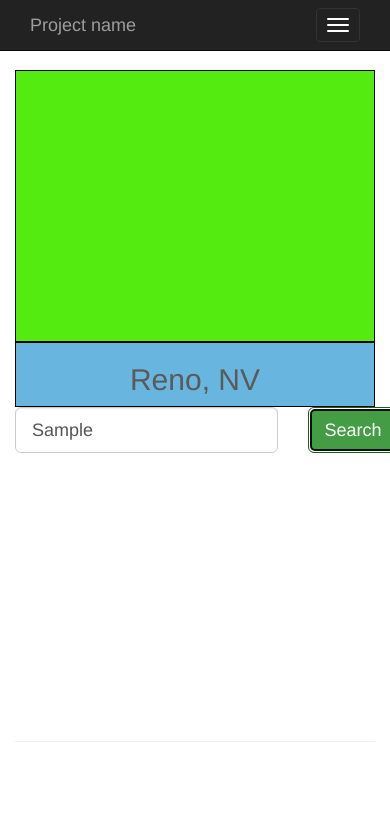
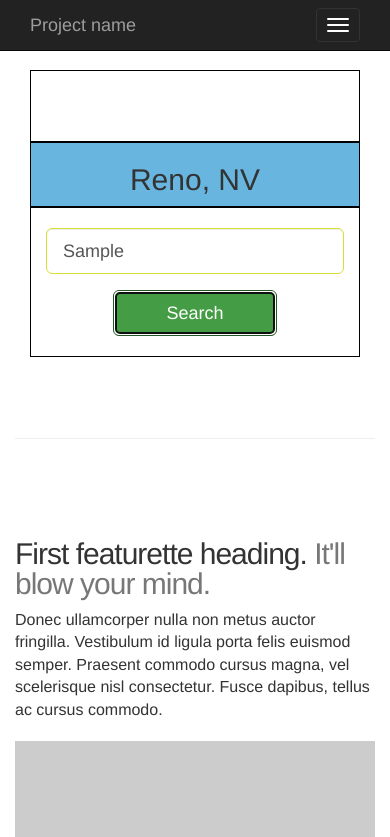
Before and after one commit to Doanvin/weather-by-burr, a website: page src/index.html in a window 390 px wide. Both pictures are taken after typing "Sample" into the empty fields and a click on the button "Search". Shown: the top 837 px of the page. Drawn offline with nearby package versions, Linux system fonts and the light colour scheme; files that its build step writes are made by us from their sources; placeholder pictures from the web are drawn by us.

Commit message:
Added event listener to search__input, clean scss, added async or defer to scripts

```diff
--- a/src/assets/js/weatherApi.js
+++ b/src/assets/js/weatherApi.js
@@ -1,24 +1,34 @@
+(document.getElementsByClassName('search__input')[0]
+    .addEventListener('keyup', (event) => {
+        event.preventDefault();
+        if (event.keyCode == 13) {
+            document.getElementsByClassName('search__button')[0].click();
+        }
+    })
+());
+
 /* exported getWeatherItem */
 function getWeatherItem() {
-    let queryText = document.getElementsByClassName('weather__query-item--start')[0].value;
+    let queryText = document.getElementsByClassName('search__input')[0].value;
     queryText = queryText.replace(/,/, '%2C').replace(/ /, '%20');
     const startUrl = 'https://query.yahooapis.com/v1/public/yql?q=select%20*%20from%20weather.forecast%20where%20woeid%20in%20(select%20woeid%20from%20geo.places(1)%20where%20text%3D%22';
     const endUrl = '%22)&format=json&env=store%3A%2F%2Fdatatables.org%2Falltableswithkeys&callback=parseWeatherItem';
-  // Format the url
+    // Format the API call url
     let url = startUrl + queryText + endUrl;
     url = url.replace(/"/, '');
-  // Create the script element that makes the api call and uses
-  // parseWeatherItem() as a callback.
+    // Create the script element that makes the api call and uses
+    // parseWeatherItem() as a callback.
     const script = document.createElement('script');
     script.type = 'text/javascript';
     script.src = url;
+    script.setAttribute('async','');
     document.body.appendChild(script);
 }
 
 /* exported parseWeatherItem */
 function parseWeatherItem (o) {
-  // Parses returned response, o, and extracts
-  // the title, links, and text of each news story.
+    // Parses returned response, o, and extracts
+    // the title, links, and text of each news story.
     const results = o.query.results.channel;
     const city = results.location.city;
     const state = results.location.region;
@@ -30,8 +40,8 @@ function parseWeatherItem (o) {
 }
 
 function createWeatherCurrent (city, state, country, currentConditions) {
-  // Takes parsed weather info and creates a div to be placed in the
-  // #weatherCurrent div. All variables passed in should be strings.
+    // Takes parsed weather info and creates a div to be placed in the
+    // .weatherCurrent div. All variables passed in should be strings.
     let location = document.getElementsByClassName('weather__location')[0];
     location.innerHTML = city + ', ' + state + '<br/>' + country;
 
@@ -40,6 +50,8 @@ function createWeatherCurrent (city, state, country, currentConditions) {
 }
 
 function createWeatherForecast (forecasts) {
+    // Takes parsed weather info and creates a div to be placed in the
+    // .weather__forecast div. Forecasts is an array of objects.
     const noForecasts = forecasts.length;
     let forecastHtml = '';
     for (let i = 0; i < noForecasts; i++) {
@@ -47,7 +59,7 @@ function createWeatherForecast (forecasts) {
         const high = forecasts[i].high;
         const low = forecasts[i].low;
         const text = forecasts[i].text;
-        forecastHtml += '<div class="weather__forecast-item col-md-2"><h3>' + day + '</h3><p>' + high + '</p><p>' + low + '</p><p>' + text + '</p></div>';
+        forecastHtml += '<div class="weather__forecast-item col-xs-6 col-sm-3 col-md-2"><h3>' + day + '</h3><p>' + high + '</p><p>' + low + '</p><p>' + text + '</p></div>';
     }
     // Remove hidden class to display weather__forecast-title div
     const forecastTitle = document.getElementsByClassName('weather__forecast-title')[0];
--- a/src/assets/scss/sections/carousel.scss
+++ b/src/assets/scss/sections/carousel.scss
@@ -1,125 +1,100 @@
-/* GLOBAL STYLES
--------------------------------------------------- */
-/* Padding below the footer and lighter body text */
+// GLOBAL STYLES
+//
+// Padding below the footer and lighter body text
 
 body {
+  // color: #5a5a5a;
   padding-bottom: 40px;
-  color: #5a5a5a;
 }
 
 
-/* CUSTOMIZE THE NAVBAR
--------------------------------------------------- */
+// CUSTOMIZE THE NAVBAR
+//
 
-/* Special class on .container surrounding .navbar, used for positioning it into place. */
+// Special class on .container surrounding .navbar, used for positioning it into place.
 .navbar-wrapper {
+  left: 0;
   position: absolute;
+  right: 0;
   top: 0;
-  right: 0;
-  left: 0;
   z-index: 20;
 }
 
-/* Flip around the padding for proper display in narrow viewports */
+// Flip around the padding for proper display in narrow viewports
 .navbar-wrapper > .container {
+  padding-left: 0;
   padding-right: 0;
-  padding-left: 0;
 }
+
 .navbar-wrapper .navbar {
+  padding-left: 15px;
   padding-right: 15px;
-  padding-left: 15px;
 }
+
 .navbar-wrapper .navbar .container {
   width: auto;
 }
 
+// MARKETING CONTENT
+//
 
-/* CUSTOMIZE THE CAROUSEL
--------------------------------------------------- */
-
-/* Carousel base class */
-.carousel {
-  height: 500px;
-  margin-bottom: 60px;
-}
-/* Since positioning the image, we need to help out the caption */
-.carousel-caption {
-  z-index: 10;
-}
-
-/* Declare heights because of positioning of img element */
-.carousel .item {
-  height: 500px;
-  background-color: #777;
-}
-.carousel-inner > .item > img {
-  position: absolute;
-  top: 0;
-  left: 0;
-  min-width: 100%;
-  height: 500px;
-}
-
-
-/* MARKETING CONTENT
--------------------------------------------------- */
-
-/* Center align the text within the three columns below the carousel */
+// Center align the text within the three columns below the carousel
 .marketing .col-lg-4 {
   margin-bottom: 20px;
   text-align: center;
 }
+
 .marketing h2 {
   font-weight: normal;
 }
+
 .marketing .col-lg-4 p {
+  margin-left: 10px;
   margin-right: 10px;
-  margin-left: 10px;
 }
 
 
-/* Featurettes
-------------------------- */
+// Featurettes
+//
 
 .featurette-divider {
-  margin: 80px 0; /* Space out the Bootstrap <hr> more */
+  margin: 80px 0; // Space out the Bootstrap <hr> more
 }
 
-/* Thin out the marketing headings */
+// Thin out the marketing headings
 .featurette-heading {
   font-weight: 300;
+  letter-spacing: -1px;
   line-height: 1;
-  letter-spacing: -1px;
 }
 
 
-/* RESPONSIVE CSS
--------------------------------------------------- */
+// RESPONSIVE CSS
+//
 
 @media (min-width: 768px) {
-  /* Navbar positioning foo */
+  // Navbar positioning foo
   .navbar-wrapper {
     margin-top: 20px;
   }
+
   .navbar-wrapper .container {
+    padding-left: 15px;
     padding-right: 15px;
-    padding-left: 15px;
-  }
-  .navbar-wrapper .navbar {
-    padding-right: 0;
-    padding-left: 0;
   }
 
-  /* The navbar becomes detached from the top, so we round the corners */
   .navbar-wrapper .navbar {
+    // The navbar becomes detached from the top, so we round the corners
     border-radius: 4px;
+    padding-left: 0;
+    padding-right: 0;
   }
 
-  /* Bump up size of carousel content */
+  // Bump up size of carousel content
   .carousel-caption p {
-    margin-bottom: 20px;
     font-size: 21px;
     line-height: 1.4;
+    margin-bottom: 20px;
   }
 
   .featurette-heading {
--- a/src/assets/scss/sections/weather.scss
+++ b/src/assets/scss/sections/weather.scss
@@ -1,41 +1,85 @@
+// Functional Variables
+$phone-heading-size: 3rem;
+$tablet-heading-size: 4rem;
+$desktop-heading-size: 5rem;
+$input-border-color: rgb(214, 222, 55);
+$panel-color-primary: rgb(104, 182, 224);
+
+// Descriptive Variables
+$black: #000;
+
+@mixin border {
+  border: 1px solid $black;
+}
+
+@mixin block-margin {
+  margin-left: auto;
+  margin-right: auto;
+}
+
 .weather {
-  height: 70vh;
-  margin: 7rem auto 0;
+  margin-top: 7rem;
 
-  .weather__padding {
-    background: rgb(84, 235, 16);
-    border: 1px solid black;
-    padding-top: 25rem;
+  &__search {
+    border: 1px solid;
+
   }
 
-  .weather__current {
-    background: rgb(104, 182, 224);
-    border: 1px solid black;
-    margin-left: auto;
-    margin-right: auto;
+  &__current {
+    @include border;
+    @include block-margin;
+    background: $panel-color-primary;
+    // padding-bottom: 10px;
   }
 
-  .weather__query {
-    background: rgb(222, 236, 65);
-    border: 1px solid black;
+  &__condition {
+    font-size: $phone-heading-size;
+  }
+
+  &__query {
+    @include border;
     margin: 15px;
   }
 
-  .weather__query-item {
-    // max-width: 800px;
+  &__forcast {
+    @include border;
+    @include block-margin;
+  }
+}
 
-    .weather__query-item--start {
-      background: rgb(4, 22, 45);
-      margin-right: 10px;
-    }
+.padding {
+  @include border;
+  padding-top: 5rem;
+}
 
-    .weather__query-item--end {
-      background: rgb(57, 228, 179);
-      margin-left: 10px;
-    }
+.search {
+  padding-bottom: 20px;
+  padding-top: 20px;
+  width: 100%;
+
+  &--center {
+    @include border;
+    @include block-margin;
+    float: none;
   }
 
-  @media only screen and (max-width: 768px) {
-
+  &__input {
+    border: 1px solid $input-border-color;
   }
 }
+
+@media (max-width: 767px) {
+  .search__button {
+    float: none;
+    margin-left: 25%;
+    margin-right: 25%;
+    margin-top: 16px;
+    width: 50%;
+  }
+}
+
+@media (min-width: 768px) {
+  .search {
+    padding-bottom: 70px;
+  }
+}
--- a/src/index.html
+++ b/src/index.html
@@ -7,7 +7,7 @@
   <title>Weather By Burr</title>
   <link rel="stylesheet" href="https://maxcdn.bootstrapcdn.com/bootstrap/3.3.7/css/bootstrap.min.css" integrity="sha384-BVYiiSIFeK1dGmJRAkycuHAHRg32OmUcww7on3RYdg4Va+PmSTsz/K68vbdEjh4u" crossorigin="anonymous">
   <link rel="stylesheet" href="assets/css/main.min.css">
-  <link defer rel="stylesheet" href="assets/css/defer.min.css">
+  <link rel="stylesheet" href="assets/css/defer.min.css">
 </head>
 <body>
   <div class="navbar-wrapper">
@@ -49,12 +49,13 @@
       </div>
     </div>
 
-
+    <!-- <hr class="featurette-divider"> -->
 
     <!-- Begin the weather api section -->
-    <section class="weather container">
+    <section class="weather-wrapper container-fluid">
+      <div class="weather container">
         <!-- Padding that is hidden when #weatherResults is displayed -->
-      <div class="weather__padding">&nbsp;</div>
+        <div class="padding">&nbsp;</div>
         <!-- Div tag for displaying current weather conditions after a query -->
         <div class="row weather__current">
           <div class="col-xs-12 text-center">
@@ -62,20 +63,21 @@
             <p class="weather__condition"></p>
           </div>
         </div>
-      <div class="row">
-        <div class="col-md-10 col-xs-9">
-          <input type="text" class="input-lg form-control weather__query-item--start" name="weatherQuery" value="" placeholder="Where Are Yuh?">
+        <!-- row class not needed because of the form-control class -->
+        <div class="search search--center">
+          <div class="col-sm-8 col-sm-offset-1 col-md-6 col-md-offset-2">
+            <input type="text" class="input-lg form-control search__input" name="weatherQuery" value="" placeholder="Where Are Yuh?">
           </div>
-        <div class="col-md-2 col-xs-3">
-          <button type="button" class="btn btn-lg btn-success weather__query-item--end" onclick="getWeatherItem();">Search</button>
+          <button type="button" class="col-sm-2 btn btn-lg btn-success search__button" onclick="getWeatherItem();">Search</button>
         </div>
-      </div>
+
         <!-- Div tag for weather forecast results -->
         <div class="row weather__forecast">
           <div class="col-xs-12 text-center">
             <h2 class="weather__forecast-title hidden">Here's the Forecast You Cunt</h2>
           </div>
           <div class="weather__forecast-boxes"></div>
+        </div>
       </div>
     </section>
 
@@ -138,10 +140,10 @@
 
     </div><!-- /.container -->
 
-  <script src="https://ajax.googleapis.com/ajax/libs/jquery/1.12.4/jquery.min.js"></script>
+  <script defer src="https://ajax.googleapis.com/ajax/libs/jquery/1.12.4/jquery.min.js"></script>
 
-  <script src="https://maxcdn.bootstrapcdn.com/bootstrap/3.3.7/js/bootstrap.min.js" integrity="sha384-Tc5IQib027qvyjSMfHjOMaLkfuWVxZxUPnCJA7l2mCWNIpG9mGCD8wGNIcPD7Txa" crossorigin="anonymous"></script>
+  <script defer src="https://maxcdn.bootstrapcdn.com/bootstrap/3.3.7/js/bootstrap.min.js" integrity="sha384-Tc5IQib027qvyjSMfHjOMaLkfuWVxZxUPnCJA7l2mCWNIpG9mGCD8wGNIcPD7Txa" crossorigin="anonymous"></script>
 
-  <script  type="text/javascript" src="assets/js/bundle.min.js"></script>
+  <script async type="text/javascript" src="assets/js/bundle.min.js"></script>
 </body>
 </html>
```
Lines whose indentation alone changed are shown as unchanged.
